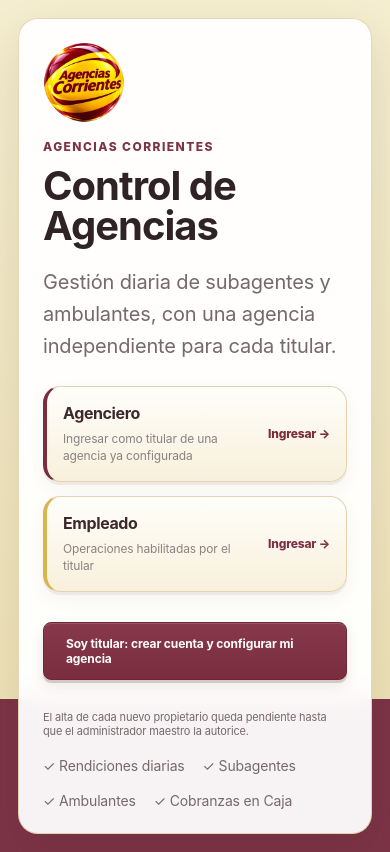
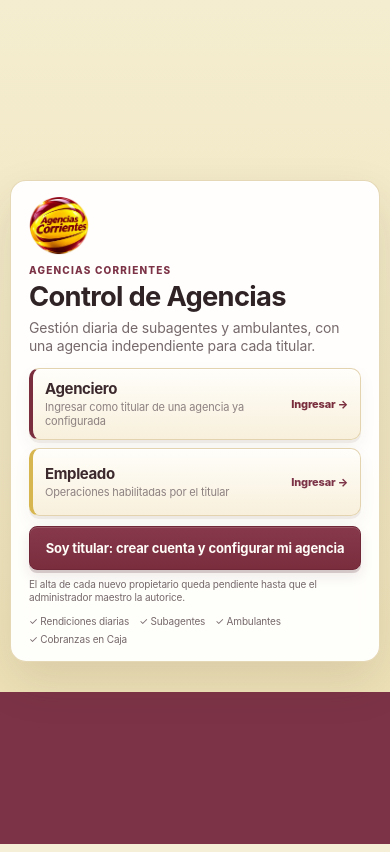
Before and after one commit to agencias-corrientes/CONTABLE-AGENCIAS, a Next.js app: page / in a window 390 px wide. Built offline with nearby package versions, Linux system fonts and the light colour scheme; no server answers.

Commit message:
Fit agency entry and central admin panels on mobile

```diff
--- a/app/globals.css
+++ b/app/globals.css
@@ -1309,3 +1309,134 @@ html, body { min-height:100%; }
  .rendition-mode-switch{grid-template-columns:repeat(2,minmax(0,1fr))!important;gap:8px!important}
  .rendition-mode-switch button{min-height:84px!important;padding:16px 8px!important;font-size:17px!important}
 }
+
+
+/* Ajuste visual puntual: los paneles de entrada y administración deben caber
+   en el ancho del dispositivo, sin recortar bordes ni contenido. */
+@media (max-width: 640px) {
+  .landing {
+    display: grid !important;
+    place-items: center !important;
+    width: 100% !important;
+    min-height: 100svh !important;
+    min-height: 100dvh !important;
+    padding: max(10px, env(safe-area-inset-top)) max(10px, env(safe-area-inset-right)) max(12px, env(safe-area-inset-bottom)) max(10px, env(safe-area-inset-left)) !important;
+  }
+  .landing-card.landing-role-card {
+    width: 100% !important;
+    max-width: 680px !important;
+    min-width: 0 !important;
+    margin: 0 auto !important;
+    padding: 16px 18px !important;
+    border-radius: 16px !important;
+    box-sizing: border-box !important;
+  }
+  .landing-role-card .brand-logo-top-left {
+    width: 60px !important;
+    height: 60px !important;
+    margin-bottom: 7px !important;
+  }
+  .landing-role-card .eyebrow {
+    margin-bottom: 5px !important;
+    font-size: 10px !important;
+  }
+  .landing-role-card h1 {
+    margin: 6px 0 7px !important;
+    font-size: clamp(25px, 7vw, 31px) !important;
+    line-height: 1.08 !important;
+  }
+  .landing-role-card .lead {
+    margin: 0 !important;
+    font-size: 14px !important;
+    line-height: 1.35 !important;
+  }
+  .landing-role-card .landing-role-grid {
+    grid-template-columns: minmax(0, 1fr) !important;
+    gap: 8px !important;
+    margin: 12px 0 8px !important;
+  }
+  .landing-role-card .landing-role-choice {
+    min-height: 68px !important;
+    padding: 10px 12px !important;
+    gap: 8px !important;
+    border-radius: 10px !important;
+  }
+  .landing-role-card .landing-role-copy { gap: 3px !important; }
+  .landing-role-card .landing-role-copy strong { font-size: 15px !important; }
+  .landing-role-card .landing-role-copy small { font-size: 11px !important; line-height: 1.25 !important; }
+  .landing-role-card .landing-role-enter { font-size: 11px !important; }
+  .landing-role-card .landing-actions {
+    margin: 10px 0 8px !important;
+    gap: 8px !important;
+  }
+  .landing-role-card .landing-actions .button {
+    min-height: 44px !important;
+    padding: 10px 12px !important;
+    font-size: 13px !important;
+    line-height: 1.25 !important;
+  }
+  .landing-role-card > .small-text {
+    margin: 6px 0 !important;
+    font-size: 10px !important;
+    line-height: 1.3 !important;
+  }
+  .landing-role-card .feature-strip {
+    gap: 6px 10px !important;
+    padding-top: 5px !important;
+    font-size: 10px !important;
+    line-height: 1.2 !important;
+  }
+}
+
+/* Administración Central: el marco completo se adapta al ancho disponible.
+   El contenido extenso conserva desplazamiento vertical natural, sin quedar cortado. */
+.auth-page:has(.platform-admin-page) {
+  display: block !important;
+  width: 100% !important;
+  min-height: 100svh !important;
+  min-height: 100dvh !important;
+  padding: 16px !important;
+}
+.auth-page:has(.platform-admin-page) .platform-admin-page {
+  display: block !important;
+  width: min(1100px, 100%) !important;
+  max-width: 1100px !important;
+  min-width: 0 !important;
+  height: auto !important;
+  max-height: none !important;
+  margin: 0 auto !important;
+  overflow: visible !important;
+  box-sizing: border-box !important;
+}
+@media (max-width: 700px) {
+  .auth-page:has(.platform-admin-page) {
+    padding: max(10px, env(safe-area-inset-top)) max(10px, env(safe-area-inset-right)) max(14px, env(safe-area-inset-bottom)) max(10px, env(safe-area-inset-left)) !important;
+  }
+  .auth-page:has(.platform-admin-page) .platform-admin-page {
+    width: 100% !important;
+    padding: 16px 14px !important;
+    border-radius: 16px !important;
+  }
+  .platform-admin-page .brand-logo-top-left {
+    width: 60px !important;
+    height: 60px !important;
+    flex-basis: 60px !important;
+    margin-bottom: 8px !important;
+  }
+  .platform-admin-page > .eyebrow { margin-bottom: 5px !important; font-size: 10px !important; }
+  .platform-admin-page > h1 { margin: 7px 0 9px !important; font-size: clamp(23px, 6.5vw, 29px) !important; line-height: 1.1 !important; }
+  .platform-admin-page > .muted { font-size: 12px !important; line-height: 1.4 !important; }
+  .platform-admin-page .platform-access-summary-grid { gap: 7px !important; margin: 12px 0 10px !important; }
+  .platform-admin-page .platform-summary-button { min-height: 44px !important; padding: 9px 10px !important; font-size: 12px !important; }
+  .platform-admin-page .platform-summary-button strong { font-size: 14px !important; }
+  .platform-admin-page .platform-access-navigation { gap: 9px !important; margin-bottom: 12px !important; }
+  .platform-admin-page .platform-access-navigation > .platform-summary-button { min-height: 44px !important; padding: 9px 12px !important; }
+  .platform-admin-page .platform-access-section { gap: 9px !important; margin-top: 18px !important; padding-top: 14px !important; }
+  .platform-admin-page .platform-access-section h2 { font-size: 17px !important; }
+  .platform-admin-page .platform-access-section > p { font-size: 12px !important; line-height: 1.4 !important; }
+}
+@media (max-height: 760px) and (min-width: 641px) {
+  .landing { padding-top: 14px !important; padding-bottom: 14px !important; }
+  .landing-card.landing-role-card { padding: 28px !important; }
+  .landing-role-card .brand-logo-top-left { width: 68px !important; height: 68px !important; }
+}
```
